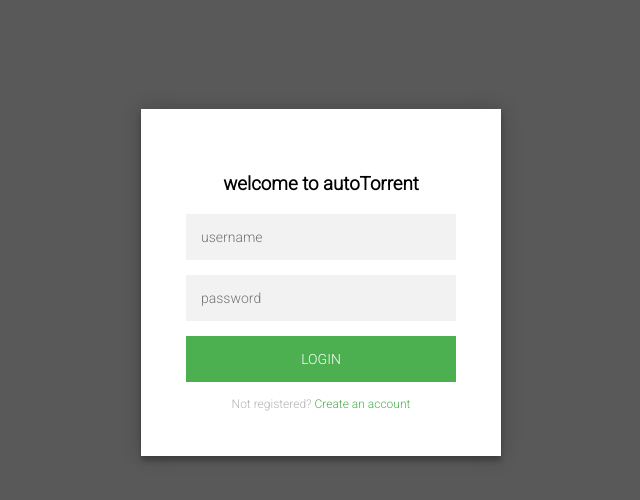
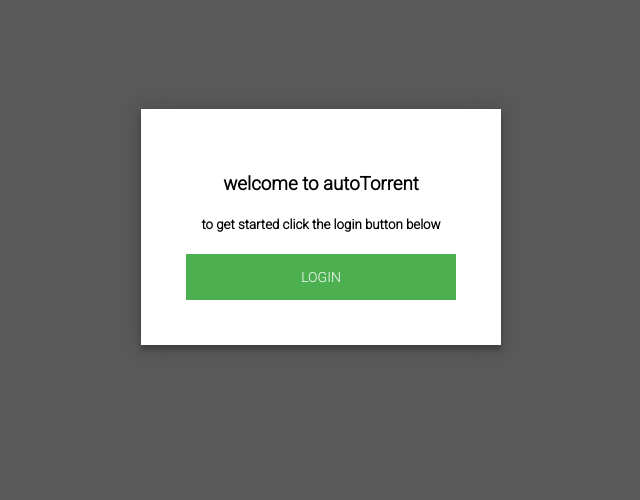
Before and after one commit to GregProuty/autoTorrent, a website: page public/index.html in a window 1280 px wide. Shown: the whole page, without its empty margins (319-959 px from the left). Drawn offline with nearby package versions, Linux system fonts and the light colour scheme; files whose address does not match are found by name.

Commit message:
make it better

```diff
--- a/public/index.html
+++ b/public/index.html
@@ -124,13 +124,11 @@ body {
 
 
       <button>create</button>
-      <p class="message">Already registered? <a href="#">Sign In</a></p>
     </form>
     <form class="login-form">
-      <input type="text" placeholder="username"/>
-      <input type="password" placeholder="password"/>
-      <button>login</button>
-      <p class="message">Not registered? <a href="#">Create an account</a></p>
+      <h5>to get started click the login button below</h5>
+      <button id="loginButton">login</button>
+
     </form>
   </div>
 </div>
```
